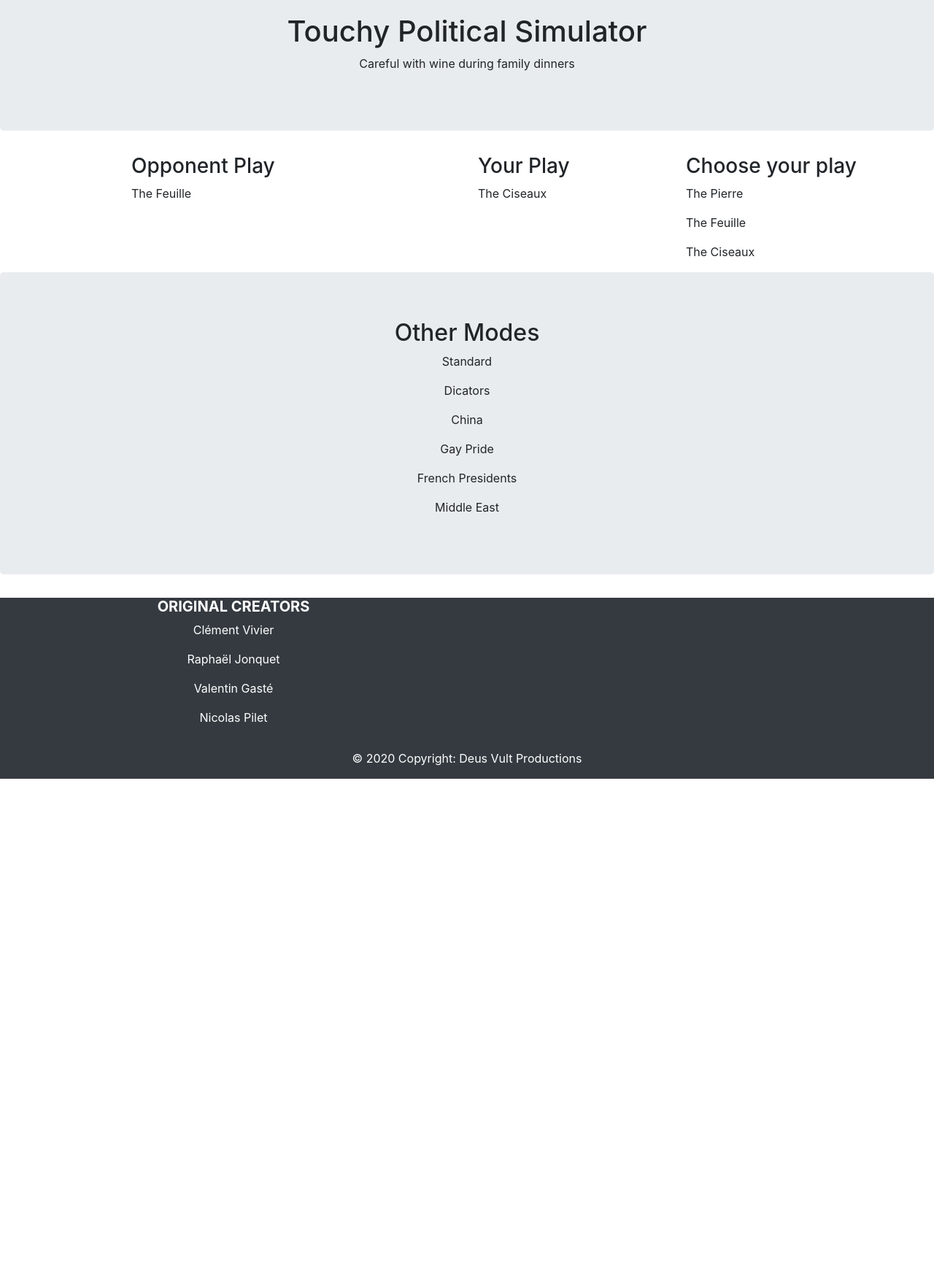
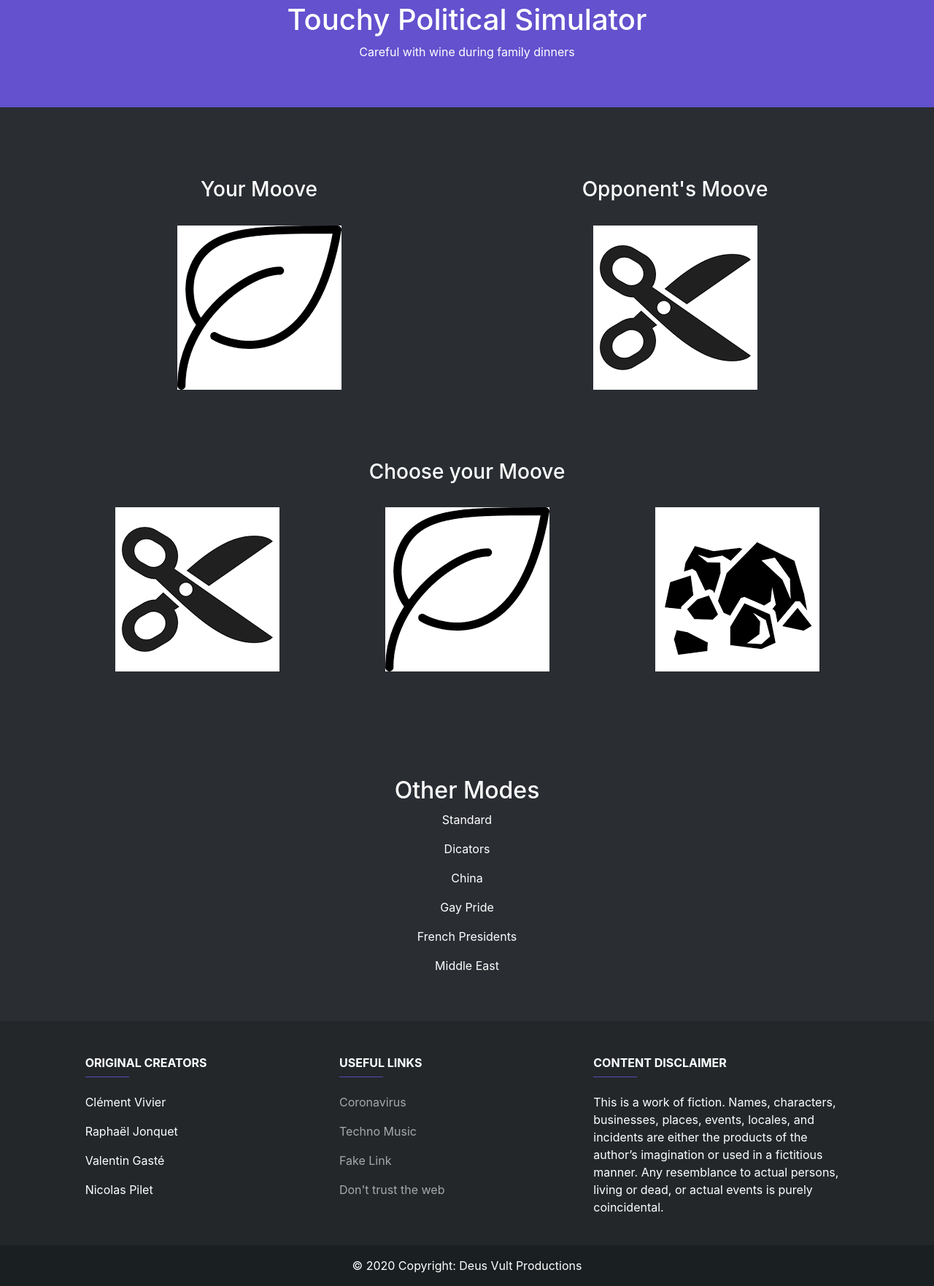
Before and after one commit to Jonkware/touchypoliticalsimulator, a plain HTML site: page index.html in a window 1280 px wide. Shown: the part 45-1807 px from the top of the page at 73% size. Before the commit the page ends 1112 px from the top, so only its background shows below. Drawn offline with nearby package versions, Linux system fonts and the light colour scheme.

Commit message:
Refonte du design
Avancement du design:
Ajout d'un footer,
Code couleur (volé) créé.

```diff
--- /dev/null
+++ b/index.css
@@ -0,0 +1,27 @@
+.header {
+	background-color: #6351ce;
+}
+
+.footer_content {
+	background-color: #23272A;
+}
+
+.footer_bottom {
+	background-color: #1A1F21;
+}
+
+body {
+	background-color: #2a2d32;
+}
+
+hr.hr_footer {
+	width: 60px;
+}
+
+a {
+	color: hsla(0, 0%, 100%, 0.6);
+}
+
+a:hover {
+	color: white;
+}
--- a/index.html
+++ b/index.html
@@ -1,43 +1,64 @@
 <!DOCTYPE html>
 <html lang="en">
 <head>
-  <title>Bootstrap Example</title>
+  <title>Don't Get Triggered</title>
   <meta charset="utf-8">
   <meta name="viewport" content="width=device-width, initial-scale=1">
   <link rel="stylesheet" href="https://stackpath.bootstrapcdn.com/bootstrap/4.4.1/css/bootstrap.min.css" integrity="sha384-Vkoo8x4CGsO3+Hhxv8T/Q5PaXtkKtu6ug5TOeNV6gBiFeWPGFN9MuhOf23Q9Ifjh" crossorigin="anonymous">
+  <link rel="stylesheet" type="text/css" href="index.css">
   <script src="https://code.jquery.com/jquery-3.4.1.slim.min.js" integrity="sha384-J6qa4849blE2+poT4WnyKhv5vZF5SrPo0iEjwBvKU7imGFAV0wwj1yYfoRSJoZ+n" crossorigin="anonymous"></script>
   <script src="https://cdn.jsdelivr.net/npm/popper.js@1.16.0/dist/umd/popper.min.js" integrity="sha384-Q6E9RHvbIyZFJoft+2mJbHaEWldlvI9IOYy5n3zV9zzTtmI3UksdQRVvoxMfooAo" crossorigin="anonymous"></script>
   <script src="https://stackpath.bootstrapcdn.com/bootstrap/4.4.1/js/bootstrap.min.js" integrity="sha384-wfSDF2E50Y2D1uUdj0O3uMBJnjuUD4Ih7YwaYd1iqfktj0Uod8GCExl3Og8ifwB6" crossorigin="anonymous"></script>
 </head>
-<body>
+<body class="text-white">
 
-<div class="jumbotron text-center">
+
+<!-- Header -->
+<div class="header text-center py-5">
   <h1>Touchy Political Simulator</h1>
   <p>Careful with wine during family dinners</p>
 </div>
 
-<div class="container">
-  <div class="row">
-    <div class="col-sm-1"></div>
-    <div class="col-sm-3">
-      <h3>Opponent Play</h3>
-      <p>The Feuille</p>
+
+<!-- Game -->
+<div class="container text-center py-5">
+
+  <!-- Player and Opponent Mooves -->
+  <div class="row py-5">
+
+    <div class="col-lg-6 mx-auto">
+      <h3 class="pb-4">Your Moove</h3>
+      <img src="images/standard/feuille.png">
     </div>
-    <div class="col-sm-2"></div>
-    <div class="col-sm-3">
-      <h3>Your Play</h3>
-      <p>The Ciseaux</p>
+
+    <div class="col-lg-6 mx-auto">
+      <h3 class="pb-4">Opponent's Moove</h3>
+      <img src="images/standard/ciseaux.png">
     </div>
-    <div class="col-sm-3">
-      <h3>Choose your play</h3>
-      <p>The Pierre</p>
-      <p>The Feuille</p>
-      <p>The Ciseaux</p>
+
+  </div>
+
+  <!-- Possible Mooves -->
+  <div class="container py-5">
+    <h3 class="pb-4">Choose your Moove</h3>
+    <div class="row">
+      <div class="col-lg-4 mx-auto">
+        <img src="images/standard/ciseaux.png">
+      </div>
+      <div class="col-lg-4 mx-auto">
+        <img src="images/standard/feuille.png">
+      </div>
+      <div class="col-lg-4 mx-auto">
+        <img src="images/standard/pierre.png">
+      </div>
     </div>
   </div>
+
 </div>
 
-<div class="jumbotron text-center">
+
+<!-- Game Modes -->
+<div class="text-center py-5">
       <h2>Other Modes</h2>
       <p>Standard</p>
       <p>Dicators</p>
@@ -48,20 +69,61 @@
     </div>
 </div>
 
-<footer class="page-footer text-white bg-dark">
-  <div class="container-fluid text-center text-md-left">
-    <div class="row">
-      <div class="col-md-6 mt-md-0 mt-3 text-center">
-        <h5 class="text-uppercase font-weight-bold">Original Creators</h5>
+
+<!-- Footer -->
+<footer class="page-footer pt-5 text-white footer_content">
+  <div class="container text-center text-lg-left">
+    <div class="row mb-4">
+
+      <!-- Original Creators -->
+      <div class="col-lg-3 mx-auto">
+
+        <h6 class="text-uppercase font-weight-bold footer_title">Original Creators</h6>
+        <hr class="mt-0 d-inline-block" color="#6351ce" style="width: 60px;">
         <p>Clément Vivier</p>
         <p>Raphaël Jonquet</p>
         <p>Valentin Gasté</p>
         <p>Nicolas Pilet</p>
+
       </div>
+
+      <!-- Useful Links -->
+      <div class="col-lg-3 mx-auto">
+
+        <h6 class="text-uppercase font-weight-bold footer_title">Useful links</h6>
+        <hr class="mt-0 d-inline-block" color="#6351ce" style="width: 60px;">
+        <p>
+          <a href="https://fr.wikipedia.org/wiki/Coronavirus">Coronavirus</a>
+        </p>
+        <p>
+          <a href="https://fr.wikipedia.org/wiki/Techno">Techno Music</a>
+        </p>
+        <p>
+          <a href="#!">Fake Link</a>
+        </p>
+        <p>
+          <a href="#!">Don't trust the web</a>
+        </p>
+
+      </div>
+
+      <!-- Content Disclaimer -->
+      <div class="col-lg-4 mx-auto">
+
+        <h6 class="text-uppercase font-weight-bold">Content Disclaimer</h6>
+        <hr class="mt-0 d-inline-block" color="#6351ce" style="width: 60px;">
+        <p>This is a work of fiction. Names, characters, businesses, places, events, locales, and incidents are either the products of the author’s imagination or used in a fictitious manner. Any resemblance to actual persons, living or dead, or actual events is purely coincidental.</p>
+
+      </div>
+
     </div>
   </div>
-  <div class="footer-copyright text-center py-3">© 2020 Copyright: Deus Vult Productions</div>
+
+  <!-- Copyright -->
+  <div class="footer-copyright text-center py-3 footer_bottom">© 2020 Copyright: Deus Vult Productions</div>
+
 </footer>
+
 
 </body>
 </html>
```
